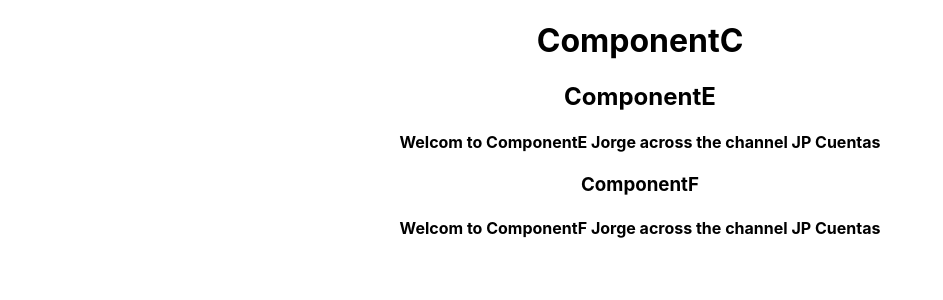
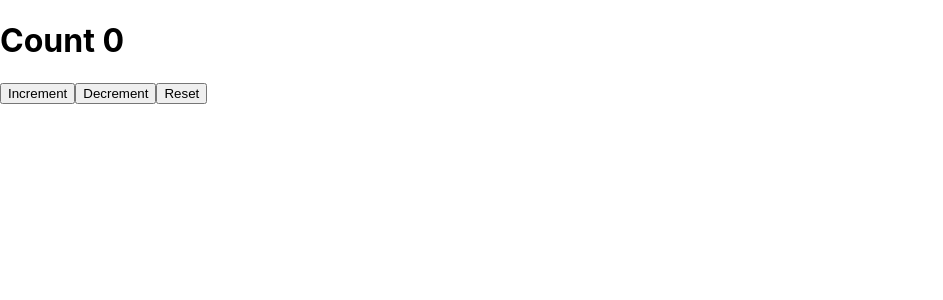
Before and after one commit to jpcuentas123/REACT-HOOKS, a React (Create React App) app: page / in a window 1280 px wide. Shown: the top 300 px of the page, without its empty margins (0-943 px from the left). Built offline with nearby package versions, Linux system fonts and the light colour scheme.

Commit message:
UseReducer Finished

```diff
--- a/src/App.js
+++ b/src/App.js
@@ -1,22 +1,11 @@
 import React from 'react';
-import './App.css';
-import ComponentC from './Components/UseContext/ComponentC';
-export const UserContext = React.createContext()
-export const ChannelContext = React.createContext()
-const users = [
-  {
-    id: 0,
-    name: 'Jorge'
-  }
-]
+import UseReducerCounter from './Components/UseReducer/UseReducerCounter';
+
+
 function App() {
   return (
     <div className="App">
-      <UserContext.Provider value={users}>
-        <ChannelContext.Provider value={"JP Cuentas"}>
-          <ComponentC />
-        </ChannelContext.Provider>
-      </UserContext.Provider>
+      <UseReducerCounter />
     </div>
   );
 }
--- /dev/null
+++ b/src/Components/UseReducer/UseReducerCounter.js
@@ -0,0 +1,29 @@
+import React, { useReducer } from 'react'
+
+
+function UseReducerCounter() {
+    const initialState = 0
+    const reducer = (state, action) => {
+        switch (action) {
+            case "Increment":
+                return state + 1
+            case "Decrement":
+                return state - 1
+            case "Reset":
+                return initialState
+            default:
+                return state
+        }
+    }
+    const [count, dispatch] = useReducer(reducer, initialState)
+    return (
+        <div>
+            <h1>Count {count}</h1>
+            <button onClick={()=>dispatch("Increment")}>Increment</button>
+            <button onClick={()=>dispatch("Decrement")}>Decrement</button>
+            <button onClick={()=>dispatch("Reset")}>Reset</button>
+        </div>
+    )
+}
+
+export default UseReducerCounter
```
